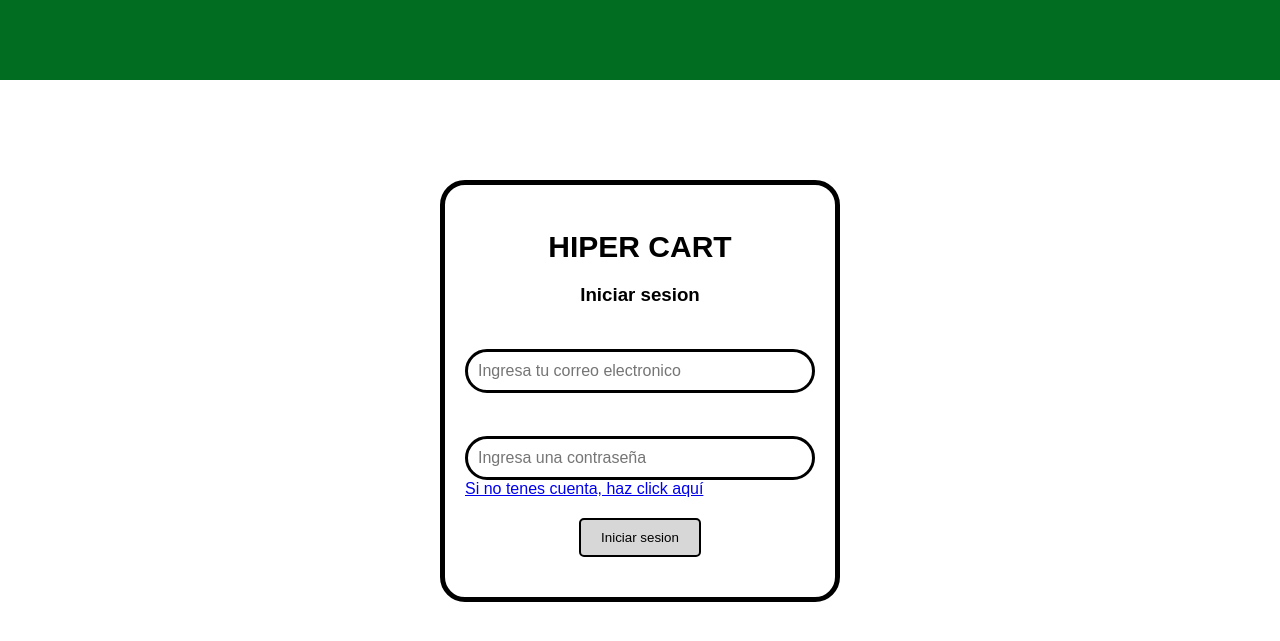
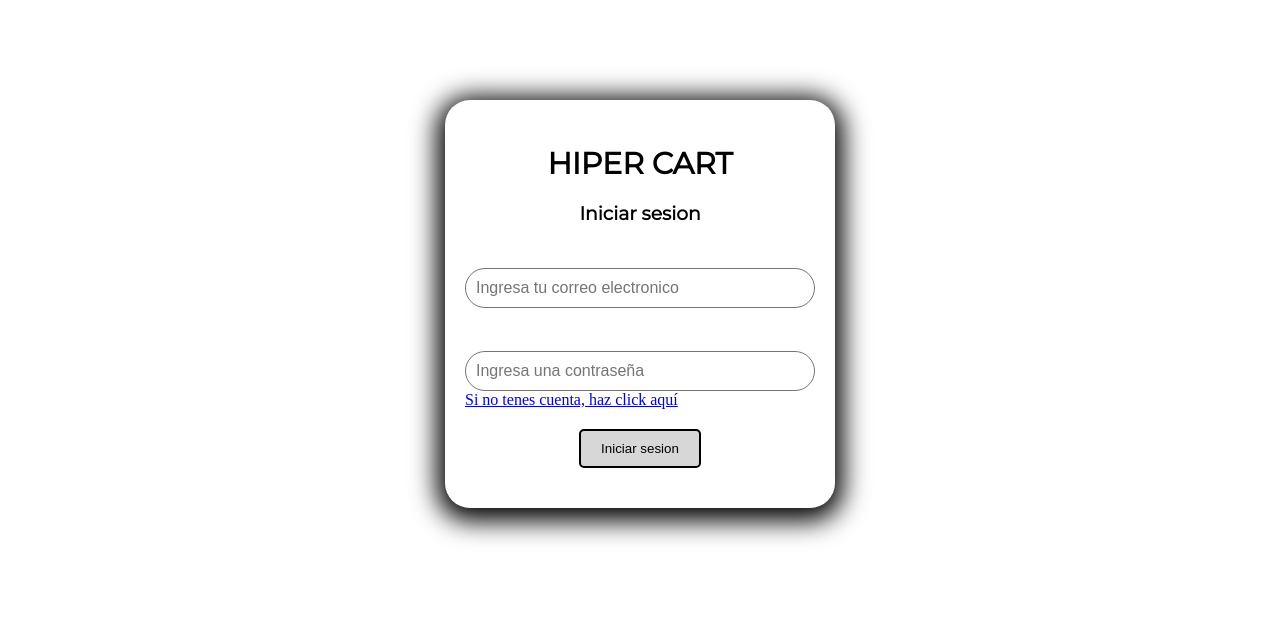
Before and after one commit to angela-baltierrez/hiper_card, a PHP site: page /login.html in a window 1280 px wide. Shown: the top 641 px of the page. Run offline with PHP 8.4, Linux system fonts and the light colour scheme.

Commit message:
login actualizado

```diff
--- a/assets/css/login.css
+++ b/assets/css/login.css
@@ -1,41 +1,30 @@
 body{
-    font-family: sans-serif;
   margin: 0;
 
 }
 
-header{
-    display: flex;
-    height: 60px;
-    justify-content: space-between;
-    background-color: #006d21;
-    align-items: center;
-    padding: 10px;
-}
 
-.logo img{
-    height: 70px;
-}
 form {
   max-width: 350px;
   margin: 0 auto;
   margin-top: 100px;
   padding: 20px;
-    border-color: black;
-    border-width: 5px;
-    border-style: solid;
   border-radius: 25px;
+  border: none;
+  box-shadow: 0px 5px 26px 8px rgb(0, 0, 0) ;
 }
-
-  h3 {
-    text-align: center;
-    margin-bottom: 20px;
-  }
-
 h2 {
+  font-family: "Montserrat";
   text-align: center;
   margin-bottom: 20px;
   font-size: 30px;
+
+}
+h3 {
+  font-family: "Montserrat";
+  text-align: center;
+  margin-bottom: 20px;
+
 }
 
 .form-group {
@@ -55,11 +44,9 @@ form {
 {
   width: 100%;
   padding: 10px;
-    border: 1px solid #000000;
-    border-radius: 4px;
-    border-width: 3px;
-    border-style: solid;
-    border-radius: 50px;
+  border: 0.5px solid #747474;
+  border-width: 1px;
+  border-radius: 20px;
   font-size: 16px;
   box-sizing: border-box;
 }
--- a/login.html
+++ b/login.html
@@ -4,21 +4,10 @@
     <meta charset="UTF-8">
     <meta name="viewport" content="width=device-width, initial-scale=1.0">
     <link rel="stylesheet" href="assets/css/login.css">
+    <link href='https://fonts.googleapis.com/css?family=Montserrat' rel='stylesheet'>
     <title>Login</title>
 </head>
 <body>
-    <header>
-        <div class="logo">
-       <img src=""  class="logo-img">
-
-        </div>
-    <nav class="menu">
-    <a href=""></a>
-    <a href=""></a>
-    <a href=""></a>
-      </nav>
-    </header>
-
     <form>
         <h2>HIPER CART</h2>
         <h3>Iniciar sesion </h3>
```
Lines whose indentation alone changed are shown as unchanged.
